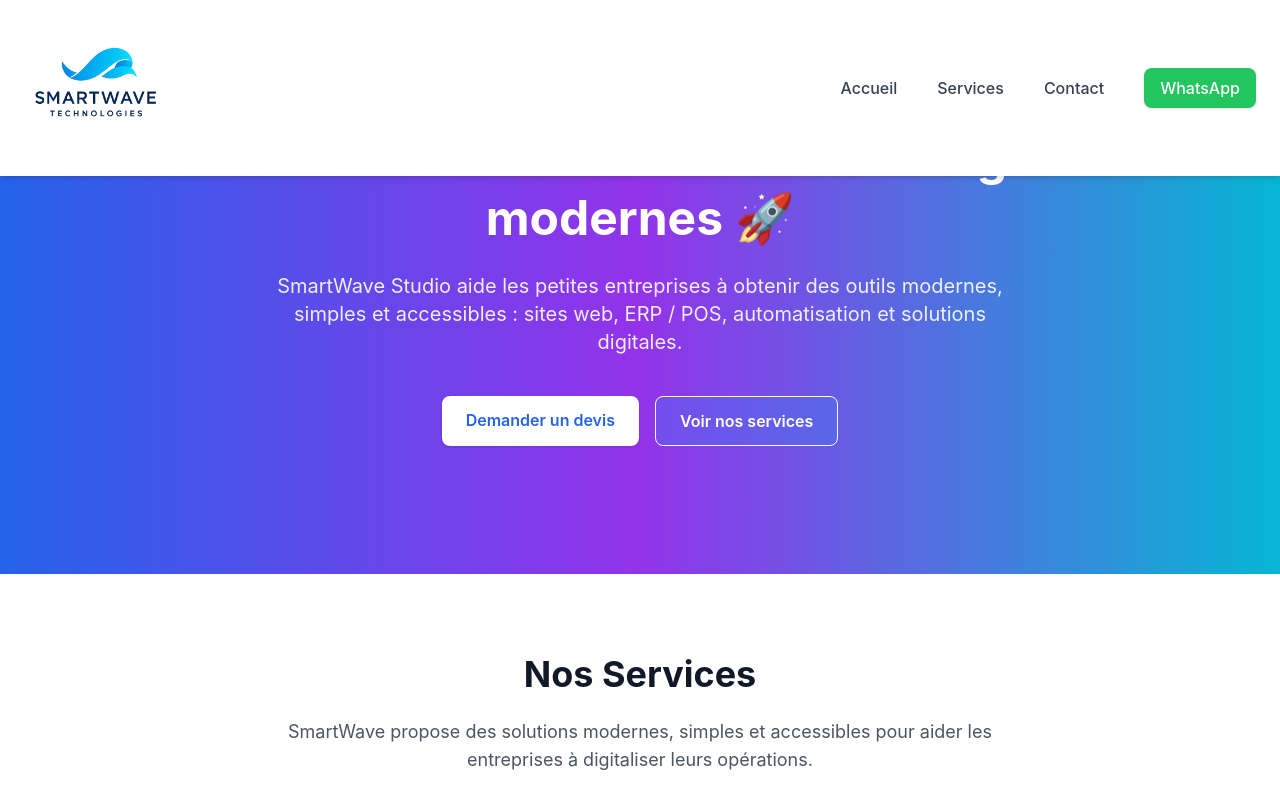
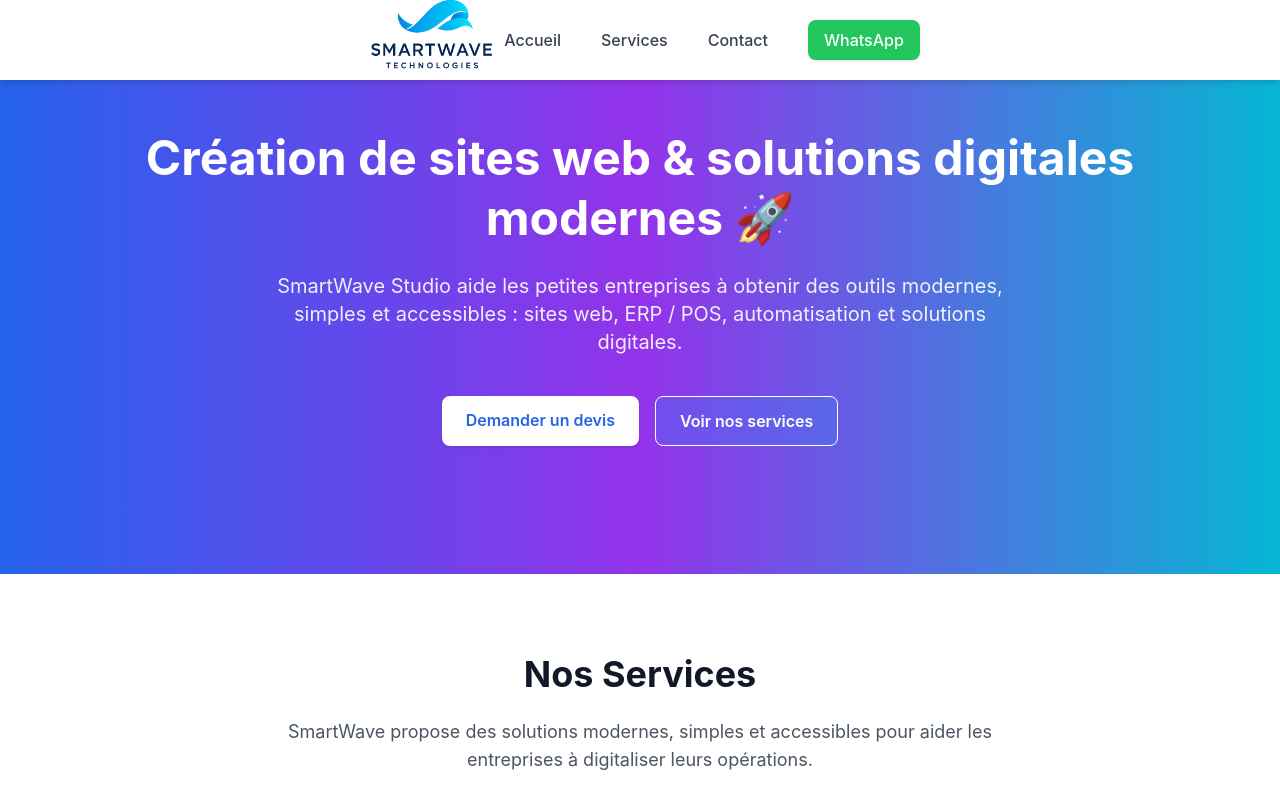
Before and after one commit to marwane1978/SmartWave-Studio, a React (Vite) app: page / in a window 1280 px wide. Shown: the top 800 px of the page. Built offline with nearby package versions, Linux system fonts and the light colour scheme.

Commit message:
Update Header.jsx

```diff
--- a/src/components/layout/Header.jsx
+++ b/src/components/layout/Header.jsx
@@ -5,11 +5,11 @@ export default function Header() {
   const [menuOpen, setMenuOpen] = useState(false);
 
   return (
-    <header className="bg-white shadow-md fixed top-0 left-0 w-full z-50">
-      <div className="max-w-7xl mx-auto px-6 py-4 flex justify-between items-center">
+    <header className="bg-white shadow-md fixed top-0 left-0 w-full z-50 h-20 flex items-center">
+      <div className="max-w-7xl mx-auto px-6 py-2 flex justify-between items-center">
 
         {/* Logo */}
-        <Link to="/" className="flex items-center gap-2">
+        <Link to="/" className="flex items-center gap-3 py-1">
   <img
     src="/logo.png"
     alt="SmartWave Logo"
```
